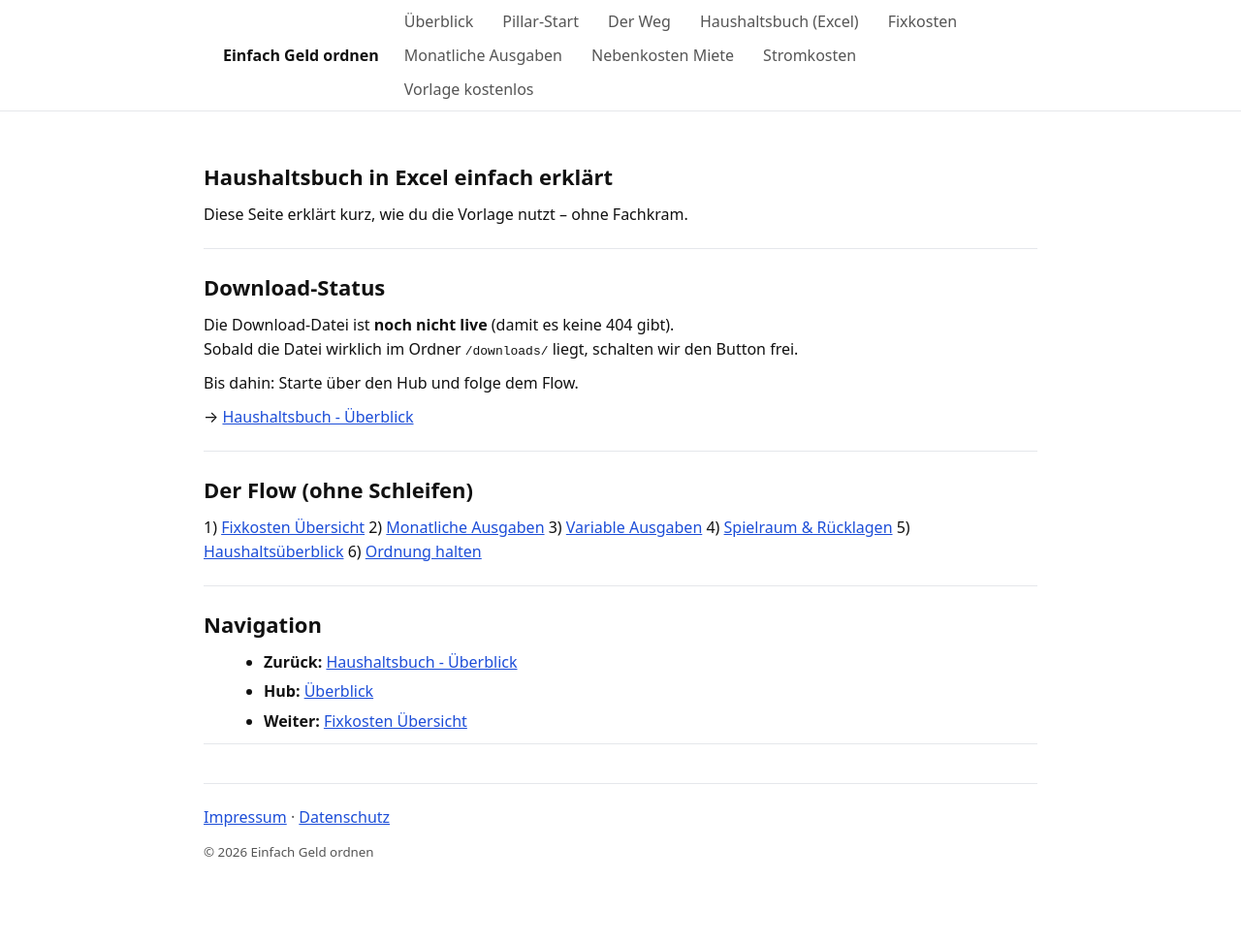
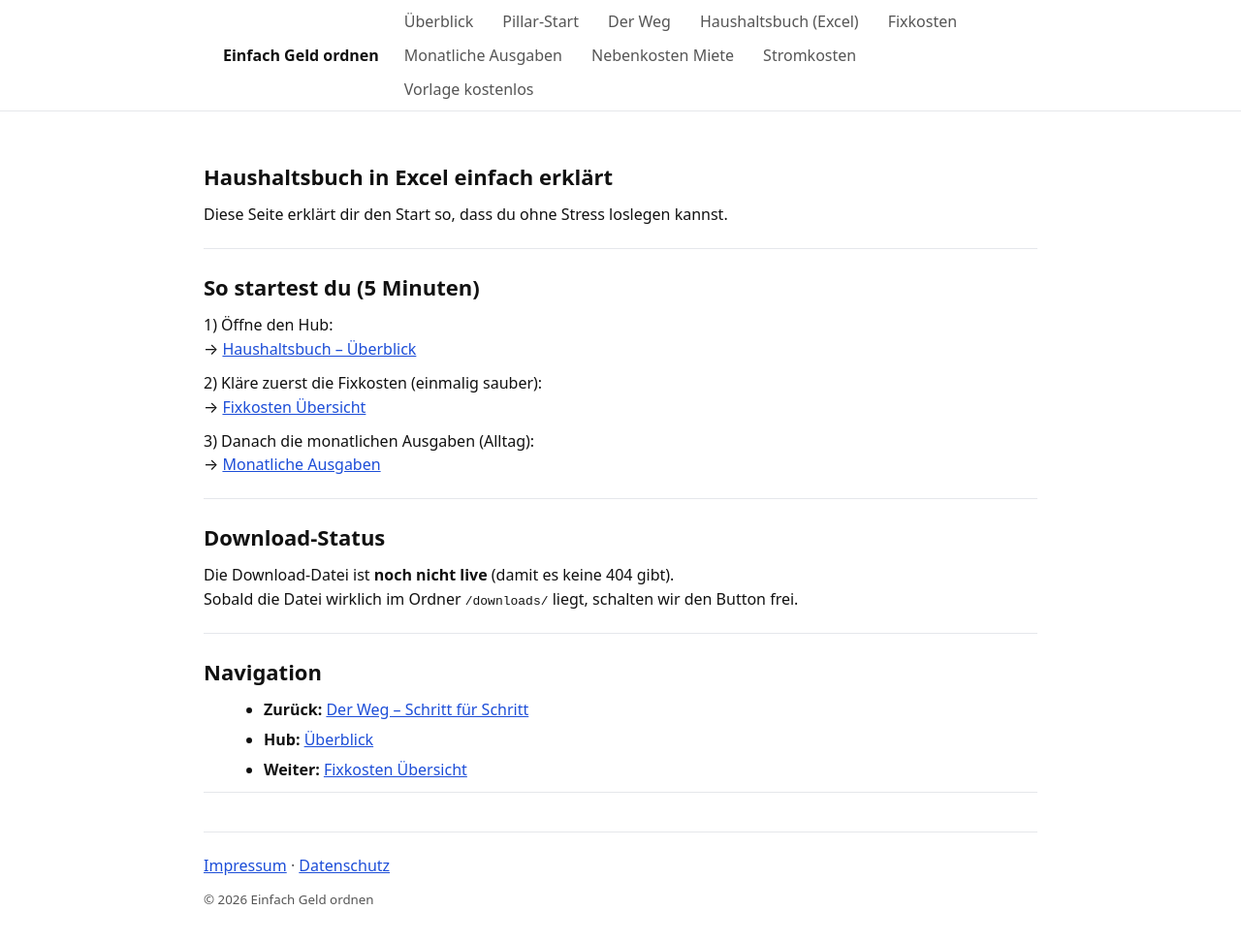
Before and after one commit to gluecklich-tools/einfach-geld-ordnen, a Jekyll site: the page built from seiten/haushaltsbuch-excel.md, in a window 1280 px wide and 986 px high. Shown: the top 972 px of the window at 97% size. Built offline with Jekyll 4.4.1, drawn with Linux system fonts in a browser that asks for light colours.

Commit message:
Full replacement / Clone-Replace: premium polish (umlauts) + fix main flow navigation (A# v###)

```diff
--- a/seiten/haushaltsbuch-excel.md
+++ b/seiten/haushaltsbuch-excel.md
@@ -6,7 +6,20 @@ permalink: /seiten/haushaltsbuch-excel.html
 
 ## Haushaltsbuch in Excel einfach erklärt
 
-Diese Seite erklärt kurz, wie du die Vorlage nutzt – ohne Fachkram.
+Diese Seite erklärt dir den Start so, dass du ohne Stress loslegen kannst.
+
+---
+
+## So startest du (5 Minuten)
+
+1) Öffne den Hub:
+→ [Haushaltsbuch – Überblick]({{ "/seiten/haushaltsbuch.html" | relative_url }})
+
+2) Kläre zuerst die Fixkosten (einmalig sauber):
+→ [Fixkosten Übersicht]({{ "/seiten/fixkosten-uebersicht.html" | relative_url }})
+
+3) Danach die monatlichen Ausgaben (Alltag):
+→ [Monatliche Ausgaben]({{ "/seiten/monatliche-ausgaben.html" | relative_url }})
 
 ---
 
@@ -15,24 +28,9 @@ Diese Seite erklärt kurz, wie du die Vorlage nutzt – ohne Fachkram.
 Die Download-Datei ist **noch nicht live** (damit es keine 404 gibt).
 Sobald die Datei wirklich im Ordner `/downloads/` liegt, schalten wir den Button frei.
 
-Bis dahin: Starte über den Hub und folge dem Flow.
-
-→ [Haushaltsbuch - Überblick]({{ "/seiten/haushaltsbuch.html" | relative_url }})
-
----
-
-## Der Flow (ohne Schleifen)
-
-1) [Fixkosten Übersicht]({{ "/seiten/fixkosten-uebersicht.html" | relative_url }})
-2) [Monatliche Ausgaben]({{ "/seiten/monatliche-ausgaben.html" | relative_url }})
-3) [Variable Ausgaben]({{ "/seiten/variable-ausgaben.html" | relative_url }})
-4) [Spielraum & Rücklagen]({{ "/seiten/spielraum-ruecklagen.html" | relative_url }})
-5) [Haushaltsüberblick]({{ "/seiten/haushaltsueberblick.html" | relative_url }})
-6) [Ordnung halten]({{ "/seiten/ordnung-halten.html" | relative_url }})
-
 ---
 
 ## Navigation
-- **Zurück:** [Haushaltsbuch - Überblick]({{ "/seiten/haushaltsbuch.html" | relative_url }})
+- **Zurück:** [Der Weg – Schritt für Schritt]({{ "/seiten/der-weg.html" | relative_url }})
 - **Hub:** [Überblick]({{ "/pillar/index.html" | relative_url }})
 - **Weiter:** [Fixkosten Übersicht]({{ "/seiten/fixkosten-uebersicht.html" | relative_url }})
```
Also changed, not shown: index.md (+4 -4 lines), seiten/fixkosten-uebersicht.md (+16 -0 lines), seiten/monatliche-ausgaben.md (+21 -1 lines).
